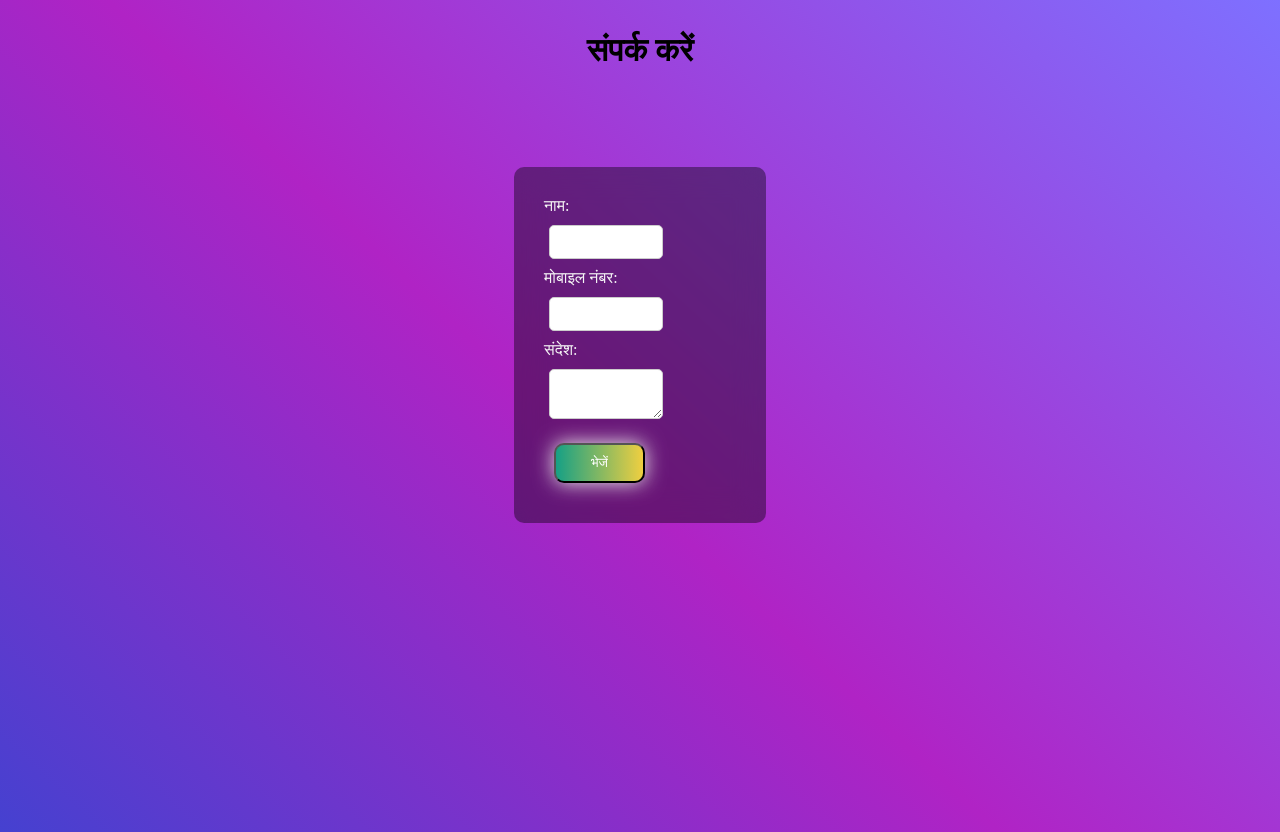
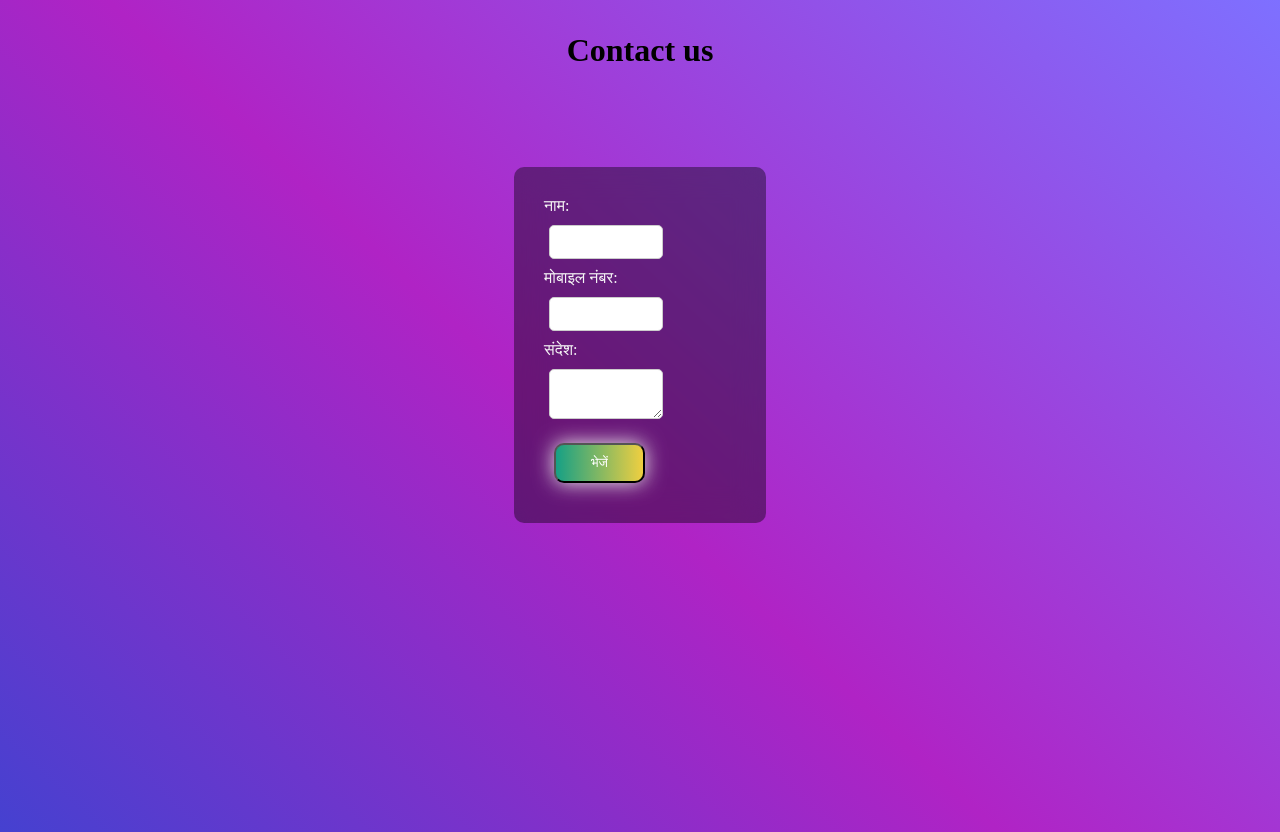
Before and after one commit to rishi803/rajkiya_gov_website, a plain HTML site: page contact.html in a window 1280 px wide. Drawn offline with Linux system fonts and the light colour scheme.

Commit message:
update heading

```diff
--- a/contact.html
+++ b/contact.html
@@ -15,7 +15,7 @@
 </head>
 
 <body>
-  <h1>संपर्क करें</h1><br>
+  <h1>Contact us</h1><br>
   <div class="back">
 
     <form id="contactForm" action="" method="POST" class="back_img">
```
